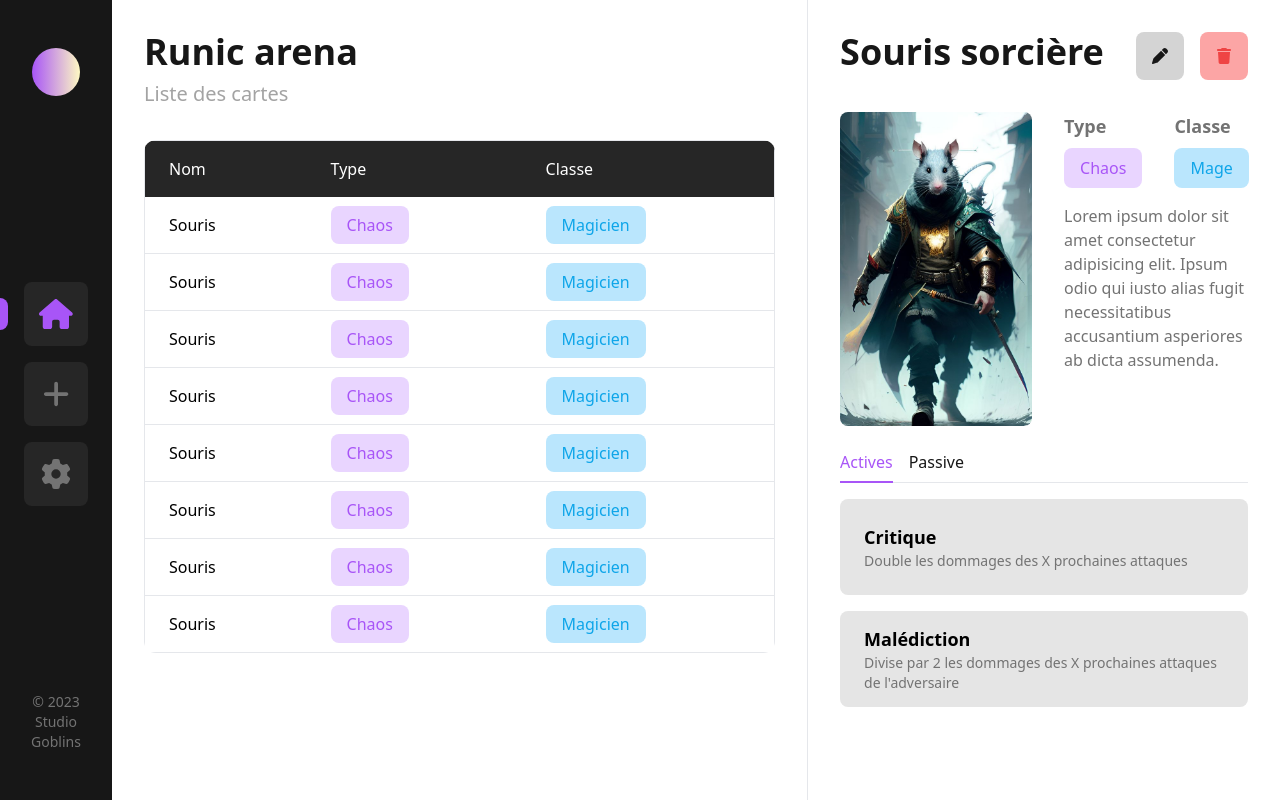
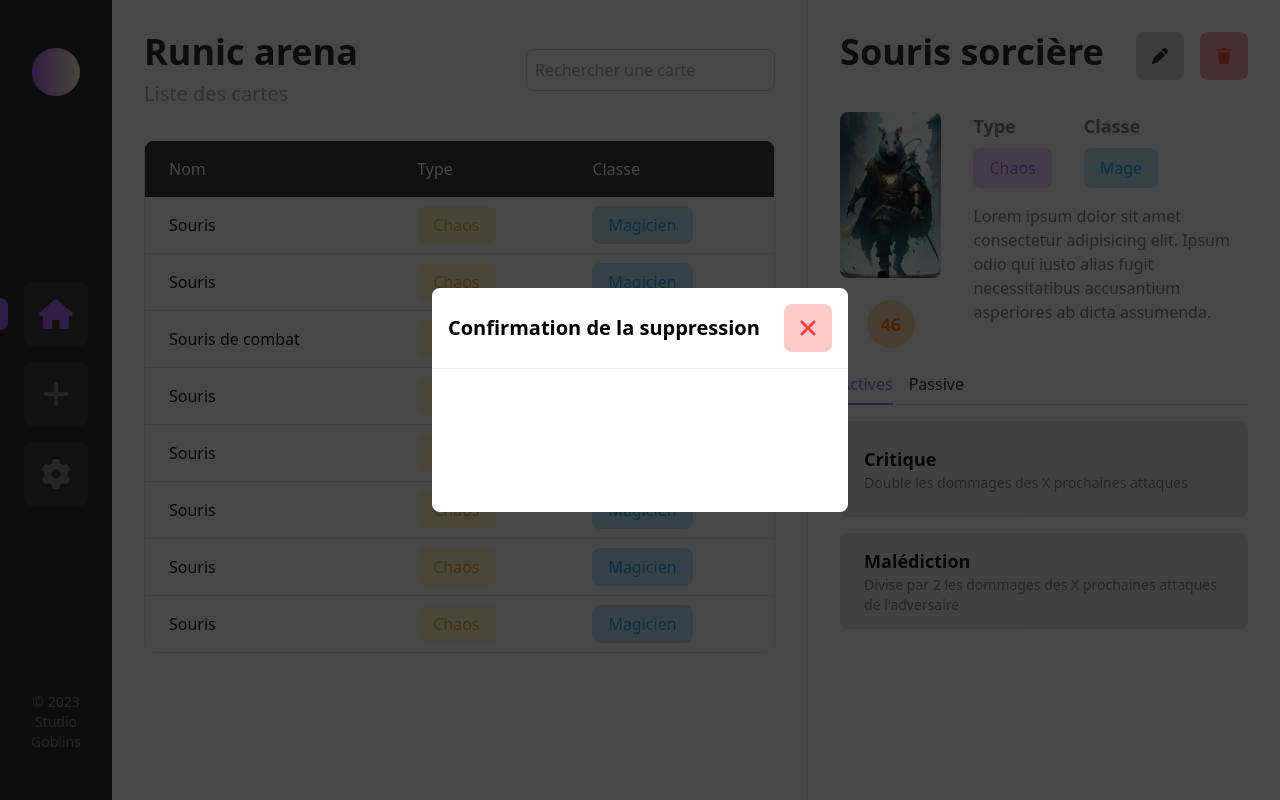
Before and after one commit to Julienog3/runic-arena, a Vue app: page / in a window 1280 px wide. Both pictures are taken after a click on the button 1224 px from the left and 56 px from the top of the page. Built offline with nearby package versions, Linux system fonts and the light colour scheme.

Commit message:
Adding modal

```diff
--- a/src/components/AppChip.vue
+++ b/src/components/AppChip.vue
@@ -5,7 +5,8 @@ import { computed } from 'vue';
     NEUTRAL = 'neutral',
     PURPLE = 'purple',
     SKY = 'sky',
-    RED= 'red'
+    RED = 'red',
+    YELLOW = 'yellow'
   }
 
   interface ChipProps {
@@ -19,6 +20,8 @@ import { computed } from 'vue';
     [ColorEnum.PURPLE]: "bg-purple-200 text-purple-500",
     [ColorEnum.SKY]: "bg-sky-200 text-sky-500",
     [ColorEnum.RED]: "bg-red-200 text-red-500",
+    [ColorEnum.YELLOW]: "bg-yellow-100 text-yellow-500",
+
   }
 
   const getColor = computed(() => colors[props.color])
--- a/src/components/CardDetails.vue
+++ b/src/components/CardDetails.vue
@@ -1,5 +1,6 @@
 <script lang="ts">
   import AppChip from '@/components/AppChip.vue'
+  import ConfirmationModal from './modals/ConfirmationModal.vue';
   import { computed, reactive } from 'vue';
 
   enum SkillCategoryEnum {
@@ -9,7 +10,8 @@
 
   export default {
     components: {
-      AppChip
+      AppChip,
+      ConfirmationModal,
     },
     setup() {
       const skillCategories = [
@@ -28,6 +30,7 @@
       })
 
       const state = reactive({
+        isModalOpened: false,
         selectedSkillCategory: SkillCategoryEnum.ACTIVES,
         skills: {
           [SkillCategoryEnum.ACTIVES]: [
@@ -57,6 +60,11 @@
 </script>
 
 <template>
+  <ConfirmationModal
+    v-if="state.isModalOpened"
+    title="Confirmation de la suppression"
+    :close-modal="() => state.isModalOpened = false"
+  />
   <aside class="w-4/6 border-l p-8">
     <div class="flex justify-between mb-8">
       <h3 class="font-bold text-4xl text-neutral-900">Souris sorcière</h3>
@@ -64,18 +72,21 @@
         <button class="w-12 h-12 rounded-lg bg-neutral-300">
           <font-awesome-icon class="text-neutral-900" icon="fa-solid fa-pen" />
         </button>
-        <button class="w-12 h-12 rounded-lg bg-red-300">
+        <button @click="state.isModalOpened = true" class="w-12 h-12 rounded-lg bg-red-300">
           <font-awesome-icon class="text-red-500" icon="fa-solid fa-trash" />
         </button>
       </div>
     </div>
 
-    <div class="flex gap-8 mb-6">
-      <img
-        class="w-48 rounded-lg"
-        src="@/assets/sample-card.jpg"
-        alt=""
-      >
+    <div class="flex gap-8 mb-12">
+      <div class="relative w-full">
+        <img
+          class="rounded-lg"
+          src="@/assets/sample-card.jpg"
+          alt=""
+        >
+        <span class="absolute bottom-0 left-1/2 -translate-x-1/2 translate-y-1/2 w-12 h-12 rounded-full flex items-center justify-center text-orange-500 bg-orange-200 text-lg font-semibold">46</span>
+      </div>
       <div class="flex flex-col gap-4">
         <div class="flex gap-8">
           <div class="flex flex-col gap-2">
--- a/src/components/CardsTable.vue
+++ b/src/components/CardsTable.vue
@@ -19,7 +19,7 @@
           class: 'Magicien'
         },
         {
-          name: 'Souris',
+          name: 'Souris de combat',
           type: 'Chaos',
           class: 'Magicien'
         },
@@ -73,7 +73,7 @@
         >
           <td scope="col" class="px-6 py-4">{{ card.name }}</td>
           <td scope="col" class="px-6 py-4">
-            <AppChip color="purple">{{ card.type }}</AppChip>
+            <AppChip color="yellow">{{ card.type }}</AppChip>
           </td>
           <td scope="col" class="px-6 py-4">
             <AppChip color="sky">{{ card.class }}</AppChip>
--- /dev/null
+++ b/src/components/modals/AppModal.vue
@@ -0,0 +1,23 @@
+<script setup lang="ts">
+interface ModalProps {
+  title: string
+  closeModal: () => void
+}
+
+defineProps<ModalProps>()
+</script>
+
+<template>
+  <div
+    class="fixed top-0 left-0 z-50 p-4 flex items-center justify-center overflow-x-hidden overflow-y-auto w-full min-h-screen bg-neutral-950/75">
+    <div class="relative bg-white rounded-lg w-1/3 h-56 ">
+      <div class="flex justify-between items-center p-4 mb-4 border-b">
+        <h3 class="text-xl font-semibold">{{ title }}</h3>
+        <button @click="closeModal()" class="w-12 h-12 flex items-center justify-center rounded-lg bg-red-200">
+          <font-awesome-icon class="text-red-500 text-2xl" icon="fa-solid fa-xmark" />
+        </button>
+      </div>
+      <slot></slot>
+    </div>
+  </div>
+</template>
--- /dev/null
+++ b/src/components/modals/ConfirmationModal.vue
@@ -0,0 +1,21 @@
+<script setup lang="ts">
+  import AppModal from './AppModal.vue';
+
+  interface ModalProps {
+    title: string
+    closeModal: () => void
+  }
+
+  defineProps<ModalProps>()
+</script>
+
+<template>
+  <AppModal
+    :title="title"
+    :close-modal="() => closeModal()"
+  >
+    <div>
+
+    </div>
+  </AppModal>
+</template>
--- a/src/main.ts
+++ b/src/main.ts
@@ -2,7 +2,7 @@ import { createApp } from 'vue'
 import { createPinia } from 'pinia'
 import { library } from '@fortawesome/fontawesome-svg-core'
 
-import { faHouse, faPlus, faGear, faPen, faTrash } from '@fortawesome/free-solid-svg-icons'
+import { faHouse, faPlus, faGear, faPen, faTrash, faXmark } from '@fortawesome/free-solid-svg-icons'
 import { FontAwesomeIcon } from '@fortawesome/vue-fontawesome'
 
 import App from './App.vue'
@@ -16,6 +16,7 @@ library.add(faPlus)
 library.add(faGear)
 library.add(faPen)
 library.add(faTrash)
+library.add(faXmark)
 
 createApp(App)
   .use(createPinia())
--- a/src/views/HomeView.vue
+++ b/src/views/HomeView.vue
@@ -6,9 +6,18 @@ import CardDetails from '@/components/CardDetails.vue';
 
 <template>
   <main class="w-full flex">
-    <div class="flex flex-col gap-2 p-8  w-full">
-      <h1 class="font-bold text-4xl text-neutral-900">Runic arena</h1>
-      <h2 class="text-xl text-neutral-400 mb-6">Liste des cartes</h2>
+    <div class="flex flex-col gap-2 p-8 w-full">
+      <div class="flex justify-between items-center mb-6">
+        <div class="flex flex-col gap-2">
+          <h1 class="font-bold text-4xl text-neutral-900">Runic arena</h1>
+          <h2 class="text-xl text-neutral-400 ">Liste des cartes</h2>
+        </div>
+        <input
+          type="text"
+          placeholder="Rechercher une carte"
+          class="border border-neutral-300 p-2 rounded-lg"
+        />
+      </div>
       <CardsTable />
     </div>
     <CardDetails />
--- a/src/views/SettingsView.vue
+++ b/src/views/SettingsView.vue
@@ -1,6 +1,31 @@
+<script lang="ts">
+  import ConfirmationModal from'@/components/modals/ConfirmationModal.vue'
+import { reactive } from 'vue';
+
+  export default {
+    components: {
+      ConfirmationModal
+    },
+    setup() {
+      const state = reactive({
+        isModalOpened: false
+      })
+
+      return { state }
+    }
+  }
+
+</script>
+
 <template>
   <div class="settings">
     <h1>This is an settings page</h1>
+    <button @click="state.isModalOpened = true">toggle modal</button>
+    <ConfirmationModal
+      v-if="state.isModalOpened"
+      title="Confirmation de la supression"
+      :close-modal="() => state.isModalOpened = false"
+    />
   </div>
 </template>
 
```
